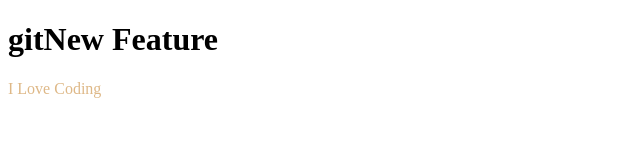
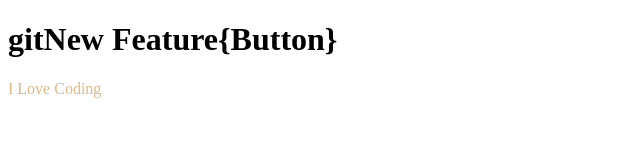
Before and after one commit to Rov365/localrepo, a plain HTML site: page index.html in a window 1280 px wide. Shown: the whole page, without its empty margins (0-640 px from the left). Drawn offline with Linux system fonts and the light colour scheme.

Commit message:
chaning existing code

```diff
--- a/index.html
+++ b/index.html
@@ -7,7 +7,7 @@
     <title>Document</title>
 </head>
 <body>
-    <h1>gitNew Feature</h1>
+    <h1>gitNew Feature{Button}</h1>
     <p>I Love Coding</p>
 </body>
 </html>
```
